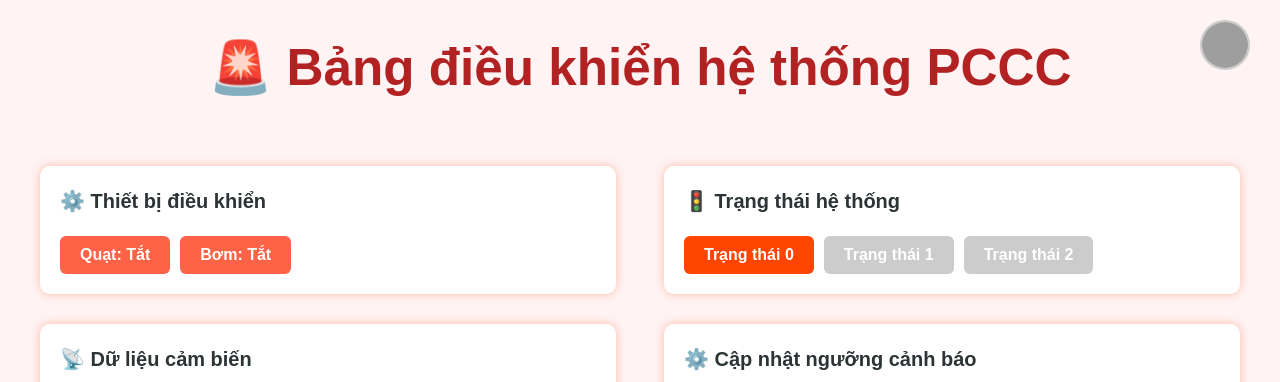
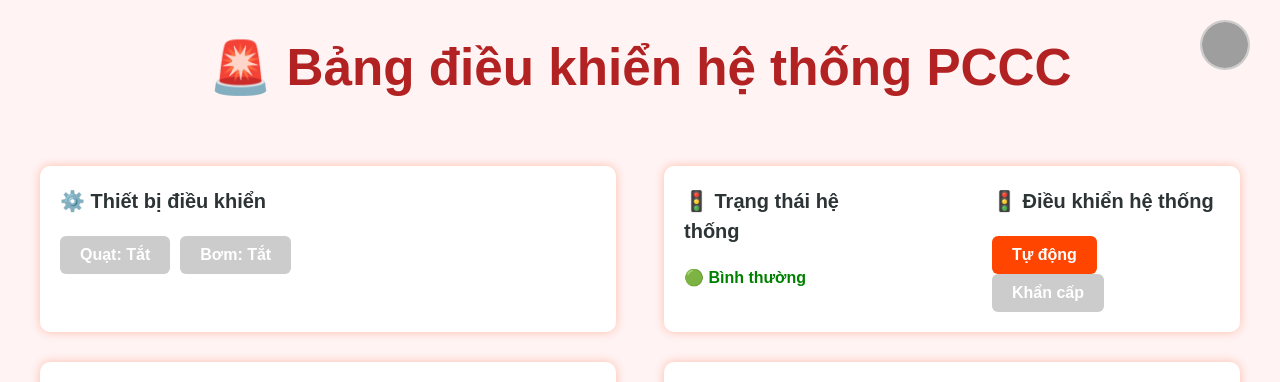
Before and after one commit to holyBeastt/kma-freertos, a React (Vite) app: page /control in a window 1280 px wide. Shown: the top 382 px of the page. Built offline with nearby package versions, Linux system fonts and the light colour scheme; no server answers; the database is empty; grey boxes are pictures that could not be loaded.

Commit message:
thêm trạng thái hệ thống

```diff
--- a/src/views/ChartPage.jsx
+++ b/src/views/ChartPage.jsx
@@ -19,6 +19,7 @@ const ChartPage = () => {
   useEffect(() => {
     const interval = setInterval(() => {
       const timestamp = new Date().toLocaleTimeString();
+
       setData((prev) => [
         ...prev.slice(-9), // giữ tối đa 10 điểm
         {
--- a/src/views/ControlPanel.jsx
+++ b/src/views/ControlPanel.jsx
@@ -18,6 +18,7 @@ function ControlPanel() {
   const [flameThreshold, setFlameThreshold] = useState(1);
   const [showMenu, setShowMenu] = useState(false);
   const [alarmCheckDelay, setAlarmCheckDelay] = useState(10); // ví dụ mặc định là 10 giây
+  const [systemStatus, setSystemStatus] = useState(0);
 
   const { setGasValue: setGasCtxValue, setFlameValue: setFlameCtxValue } =
     useSensor();
@@ -50,11 +51,13 @@ function ControlPanel() {
   // Cập nhật trạng thái hệ thống
   const handleUpdateState = async (value) => {
     try {
-      await set(ref(db, `system/state`), value);
+      await set(ref(db, `control/setState`), value);
+      await set(ref(db, `system/config/state`), value == 1 ? 2 : 0);
 
+      value = value == 0 ? "tự động" : "khẩn cấp";
       await push(ref(db, "logs"), {
         timestamp: Math.floor(Date.now() / 1000), // <-- chuyển sang epoch time (giây)
-        message: `Trạng thái hệ thống đã được chuyển sang ${value}`,
+        eventType: `Trạng thái hệ thống đã được chuyển sang ${value}`,
       });
 
       toast.success(`Trạng thái hệ thống đã được chuyển sang ${value}`);
@@ -102,13 +105,14 @@ function ControlPanel() {
   useEffect(() => {
     const fanRef = ref(db, "control/fan"); // Tắt bật quạt
     const pumpRef = ref(db, "control/pump"); // Tắt bật bơm
-    const statusRef = ref(db, "system/state"); // Lấy, chỉnh sửa trạng thái hệ thống
+    const statusRef = ref(db, "control/setState"); // Lấy, chỉnh sửa trạng thái hệ thống
     const gasRef = ref(db, "sensors/gas_value"); // Lấy giá trị gas
     const flameRef = ref(db, "sensors/flame_value"); // Lấy giá trị lửa
     const logsRef = ref(db, "logs"); // Ghi log
     const gasThresholdRef = ref(db, "system/config/thresholds/gas"); // Lấy, chỉnh sửa ngưỡng gas
     const flameThresholdRef = ref(db, "system/config/thresholds/flame"); // Lấy, chỉnh sửa ngưỡng lửa
     const alarmCheckDelayRef = ref(db, "system/config/alarmCheckDelay"); // Lấy thời gian tự động chữa cháy
+    const systemStateRef = ref(db, "system/config/state");
 
     onValue(fanRef, (snapshot) => setFan(snapshot.val() || 0));
     onValue(pumpRef, (snapshot) => setPump(snapshot.val() || 0));
@@ -148,6 +152,7 @@ function ControlPanel() {
       const val = snapshot.val();
       setAlarmCheckDelay(typeof val === "number" ? val / 1000 : 0);
     });
+    onValue(systemStateRef, (snapshot) => setSystemStatus(snapshot.val() || 0));
   }, []);
 
   useEffect(() => {
@@ -171,21 +176,48 @@ function ControlPanel() {
             <h3 style={styles.header_child}>⚙️ Thiết bị điều khiển</h3>
             <button
               onClick={() => handleUpdateDevice("fan", !fan)}
-              style={styles.button}
+              style={{
+                ...styles.button,
+                backgroundColor: fan ? "#ff4500" : "#ccc",
+              }}
             >
               Quạt: {fan ? "Bật" : "Tắt"}
             </button>
             <button
               onClick={() => handleUpdateDevice("pump", !pump)}
-              style={styles.button}
+              style={{
+                ...styles.button,
+                backgroundColor: pump ? "#ff4500" : "#ccc",
+              }}
             >
               Bơm: {pump ? "Bật" : "Tắt"}
             </button>
           </div>
 
-          <div style={styles.section50}>
+          <div style={{ ...styles.section50, display: "flex", gap: "100px" }}>
+            <div>
               <h3 style={styles.header_child}>🚦 Trạng thái hệ thống</h3>
-            {[0, 1, 2].map((val) => (
+              <span
+                style={{
+                  fontWeight: "bold",
+                  color:
+                    systemStatus === 2
+                      ? "red"
+                      : systemStatus === 1
+                      ? "orange"
+                      : "green",
+                }}
+              >
+                {systemStatus === 2
+                  ? "🔴 Khẩn cấp"
+                  : systemStatus === 1
+                  ? "🟠 Bất thường"
+                  : "🟢 Bình thường"}
+              </span>
+            </div>
+            <div>
+              <h3 style={styles.header_child}>🚦 Điều khiển hệ thống</h3>
+              {[0, 1].map((val) => (
                 <button
                   key={val}
                   onClick={() => handleUpdateState(val)}
@@ -194,9 +226,10 @@ function ControlPanel() {
                     backgroundColor: status === val ? "#ff4500" : "#ccc",
                   }}
                 >
-                Trạng thái {val}
+                  {val === 0 ? "Tự động" : "Khẩn cấp"}{" "}
                 </button>
               ))}
+            </div>
           </div>
         </div>
 
@@ -223,12 +256,12 @@ function ControlPanel() {
                 <span style={styles.label}>Flame:</span>
                 <strong
                   style={
-                    flameValue > flameThreshold
+                    flameValue < flameThreshold
                       ? { ...styles.alert, ...styles.blink }
                       : styles.safe
                   }
                 >
-                  {flameValue > flameThreshold
+                  {flameValue < flameThreshold
                     ? `${flameValue} 🔥 Có lửa`
                     : `${flameValue} ✅ Không có lửa`}
                 </strong>
```
Lines whose indentation alone changed are shown as unchanged.
